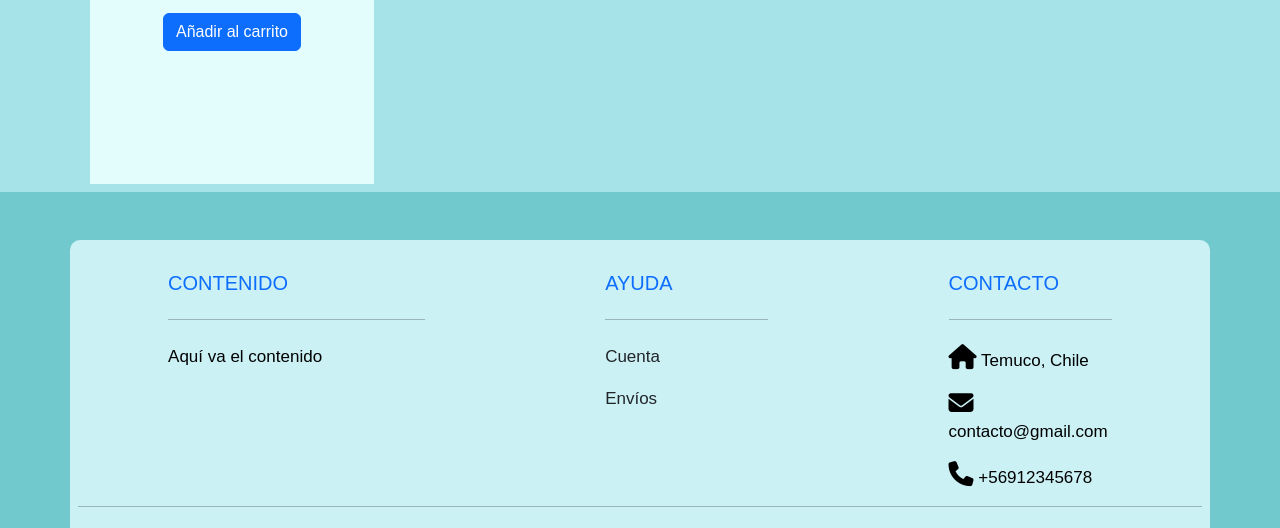
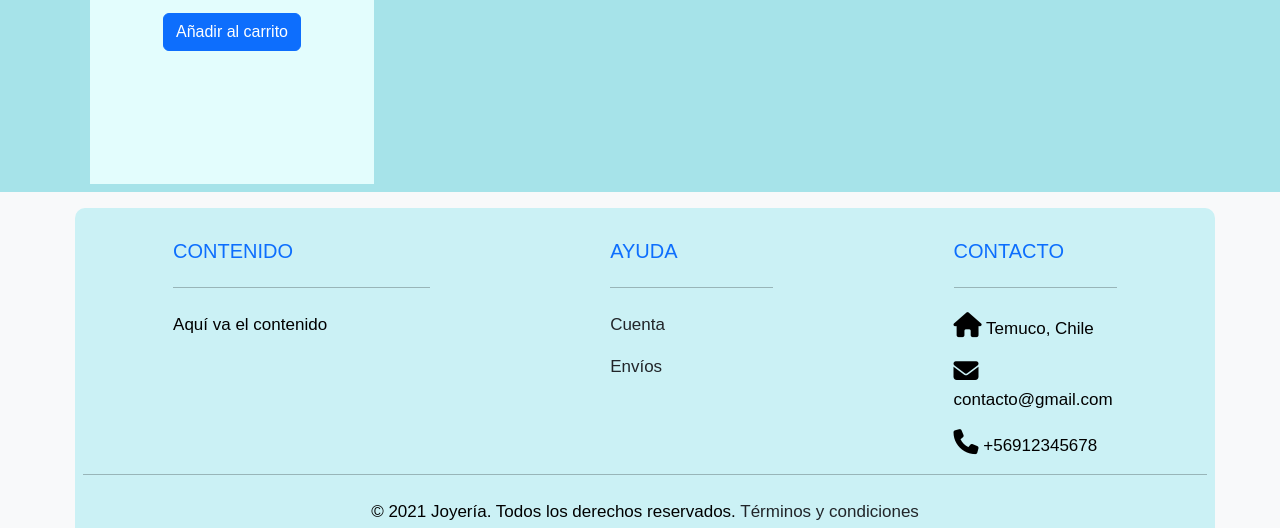
Before and after one commit to eduardoscrs/integracion-1, a plain HTML site: page Prueba_bootrap.html in a window 1280 px wide. Shown: the part 302-830 px from the top of the page. Drawn offline with nearby package versions, Linux system fonts and the light colour scheme.

Commit message:
corregir posición del footer

```diff
--- a/Prueba_bootrap.html
+++ b/Prueba_bootrap.html
@@ -10,7 +10,9 @@
     <script src="https://cdn.jsdelivr.net/npm/bootstrap@5.3.2/dist/js/bootstrap.bundle.min.js" integrity="sha384-C6RzsynM9kWDrMNeT87bh95OGNyZPhcTNXj1NW7RuBCsyN/o0jlpcV8Qyq46cDfL" crossorigin="anonymous"></script>
     <link href="css_pruebas.css" rel="stylesheet">
 </head>
-<body>
+<body class="min-vh-100">
+    <!-- HEADER -->
+
     <header class="bg-primary text-white">
         <div class="container">
             <div class="d-flex justify-content-between align-items-center">
@@ -27,6 +29,7 @@
     </header>
 
     <main>
+
         <div class="container mt-4">
             <div class="search-bar d-flex justify-content-end align-items-center">
                 <input type="text" id="search-input" class="form-control" placeholder="Buscar productos...">
@@ -52,8 +55,8 @@
             </div>
         </div>
     </main>
-
-    <footer class="bg-ligth text-dark pt-5 pb-4">
+</body>
+<footer class="bg-light text-dark pt-3 pb-2">
     <div class="container text-center text-md-start">
         <div class="row text-center text-md-start">
 
@@ -122,5 +125,4 @@
         </div>
     </div>
 </footer>
-</body>
 </html>
--- a/css_pruebas.css
+++ b/css_pruebas.css
@@ -120,10 +120,12 @@ header {
         footer {
             background-color: rgb(113, 201, 206);
             color: white;
-            padding: 50px;
-            display: flex; /* Usar Flexbox para colocar los elementos en paralelo */
-            justify-content: space-between; /* Distribuir los elementos en el espacio disponible */
+            padding: 10px 0; /* Reducir el padding verticalmente */
+            display: flex;
+            justify-content: center; /* Centra horizontalmente el contenido del footer */
         }
+
+
 
         /* Estilos para los contenedores dentro del footer */
         footer .container {
```
Lines whose indentation alone changed are shown as unchanged.
